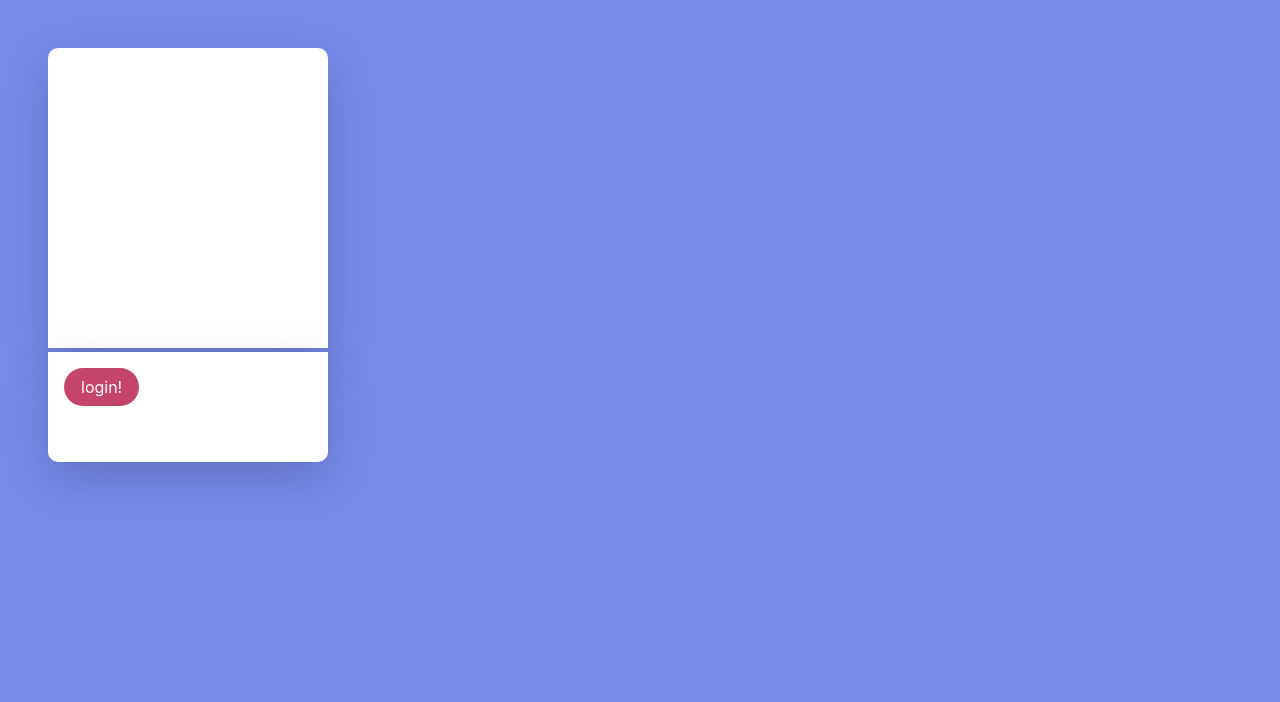
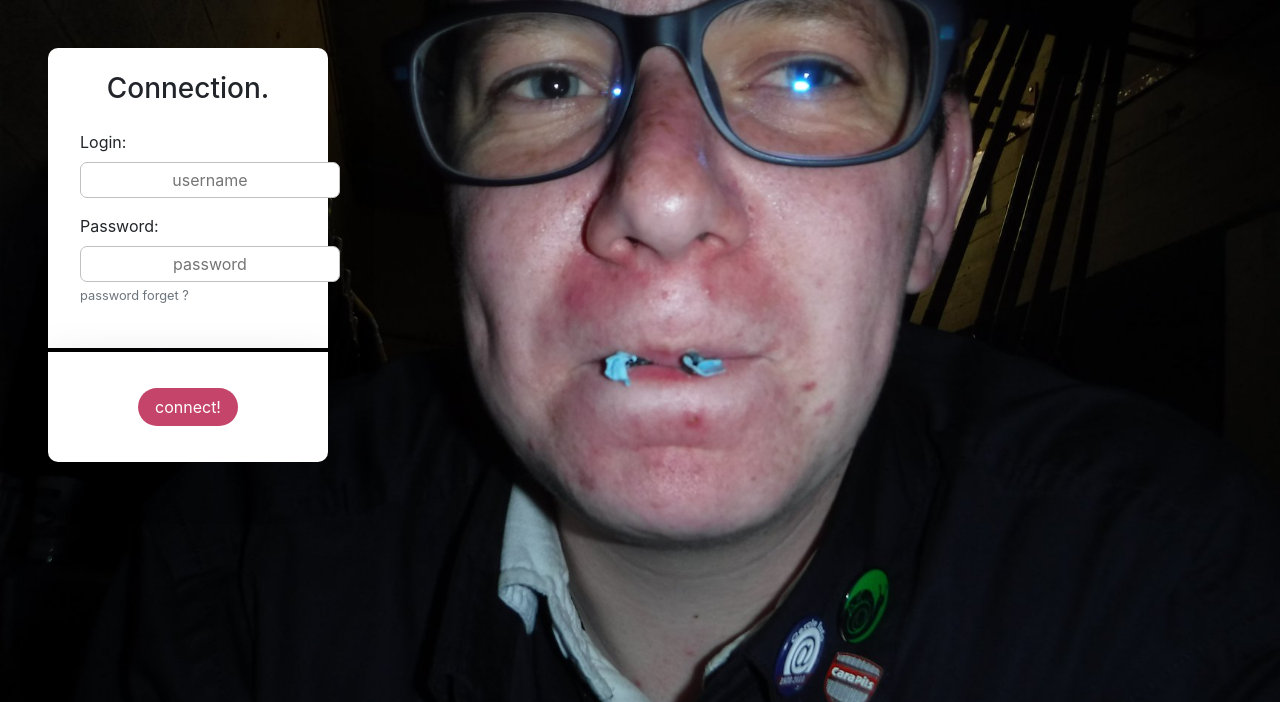
Before and after one commit to hugojcqs/Boursiere, a Django app: page /test/ in a window 1280 px wide. Shown: the part 71-773 px from the top of the page. Run offline with Django 3.2, Linux system fonts and the light colour scheme; some libraries are stand-ins or nearby versions.

Commit message:
modify test page

```diff
--- a/BoursiereDjango/Beer/templatetags/filter_extra.py
+++ b/BoursiereDjango/Beer/templatetags/filter_extra.py
@@ -17,3 +17,14 @@ def rcolors(value):
     color_list.append(color)
     return color;
 register.filter('rcolors', rcolors)
+
+def csplit(value):
+    #return "#"+"%06x" % random.randint(0, 0xFFFFFF)
+    letters = 'B,C,D,E,F'.split(',');
+    color = '#';
+    while color in color_list:
+        for i in range(6):
+            color += letters[math.floor(random() * len(letters))]
+    color_list.append(color)
+    return color;
+register.filter('split', csplit)
--- a/BoursiereDjango/Beer/views.py
+++ b/BoursiereDjango/Beer/views.py
@@ -7,7 +7,7 @@ from .models import History
 from django.contrib.auth.decorators import login_required
 from django.contrib import messages
 from django.views.decorators.csrf import ensure_csrf_cookie
-
+import random
 
 #TODO V2: MAKE CLASS VIEW
 #TODO: MAKE THIS THING BETTER CLEAR
@@ -108,4 +108,5 @@ def sound_page(request):
     return render(request, 'sound_page.html')
 
 def test(request):
-    return render(request, 'test.html')
+    rdn = ['cat1.jpg','cat2.jpg','cat3.jpg','cat4.jpg','cat5.jpg','cat6.jpg']
+    return render(request, 'test.html', {'image':'../static/images/'+random.choice(rdn)})
--- a/BoursiereDjango/static/css/test.css
+++ b/BoursiereDjango/static/css/test.css
@@ -19,3 +19,33 @@
   font-size:16px;
 
 }
+
+.center {
+  position: relative;
+}
+
+.center-element {
+  margin: 0;
+  position: absolute;
+  top: 50%;
+  left: 50%;
+  transform: translate(-50%, -50%);
+}
+
+.tform{
+
+
+text-align: center;
+padding: 5px;
+background-color: white;
+border: 1px solid #C0C0C0;
+border-radius: 7px;
+color: #202020;
+
+}
+
+
+
+.tform:focus{
+    outline: none;
+}
--- a/BoursiereDjango/templates/test.html
+++ b/BoursiereDjango/templates/test.html
@@ -7,16 +7,36 @@
 {% endblock %}
 
 {% block content %}
+<!--
 <body class="" style="background-color: #778beb;">
+-->
 
+
+<body class="" style="background: url({{image}}) no-repeat fixed;background-size:cover;">
 <div class="">
   <div id="white-area" class="ml-5 mt-5 shadow-lg p-3" style="border-top-left-radius: 10px; border-top-right-radius: 10px; background-color:white; width: 280px; height: 300px;">
 
+    <h3 class="mt-2 mb-4 "style="text-align: center;">Connection.</h3>
+
+
+    <form class="mt-3 mb-3 ml-3 mr-3">
+      <div class="form-group">
+        <label for="usernamelogin" style="">Login:</label>
+        <input type="text" class="tform" id="usernamelogin" placeholder="username">
+      </div>
+      <div class="form-group">
+        <label for="passwordlogin">Password:</label>
+        <input type="password" class="tform" id="passwordlogin" placeholder="password">
+        <small class="form-text text-muted">password forget ?</small>
+      </div>
+    </form>
+
   </div>
-  <div class="ml-5 shadow-lg p-3 mt-1" style="border-bottom-left-radius: 10px; border-bottom-right-radius: 10px; background-color: white; width: 280px; height: 110px;">
 
-    <div  class="btn pl-3 pr-3 text-center" style="border-radius: 20px; background-color:#c44569;color:white;font-weight:400; font-size:16px;"> login! </div>
 
+
+  <div class="ml-5 shadow-lg p-3 mt-1 center" style="border-bottom-left-radius: 10px; border-bottom-right-radius: 10px; background-color: white; width: 280px; height: 110px; text-align: center;">
+    <a  class="btn pl-3 pr-3 text-center center-element" style="border-radius: 20px; background-color:#c44569;color:white;font-weight:400; font-size:16px;"> connect! </a>
   </div>
 </div>
 
```
Also changed, not shown: BoursiereDjango/static/images/cat1.jpg (added), BoursiereDjango/static/images/cat2.jpg (added), BoursiereDjango/static/images/cat3.jpg (added), BoursiereDjango/static/images/cat4.jpg (added), BoursiereDjango/static/images/cat5.jpg (added), BoursiereDjango/static/images/cat6.jpg (added).
